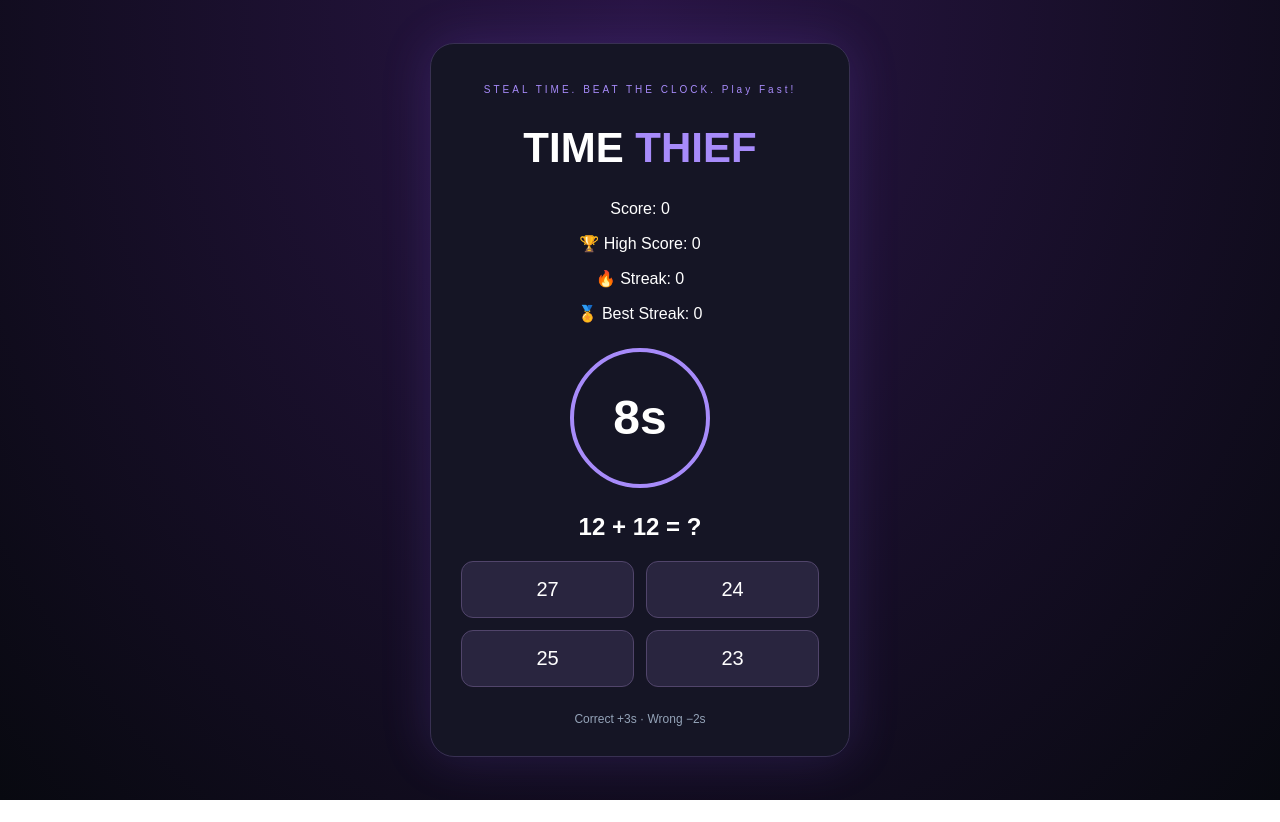
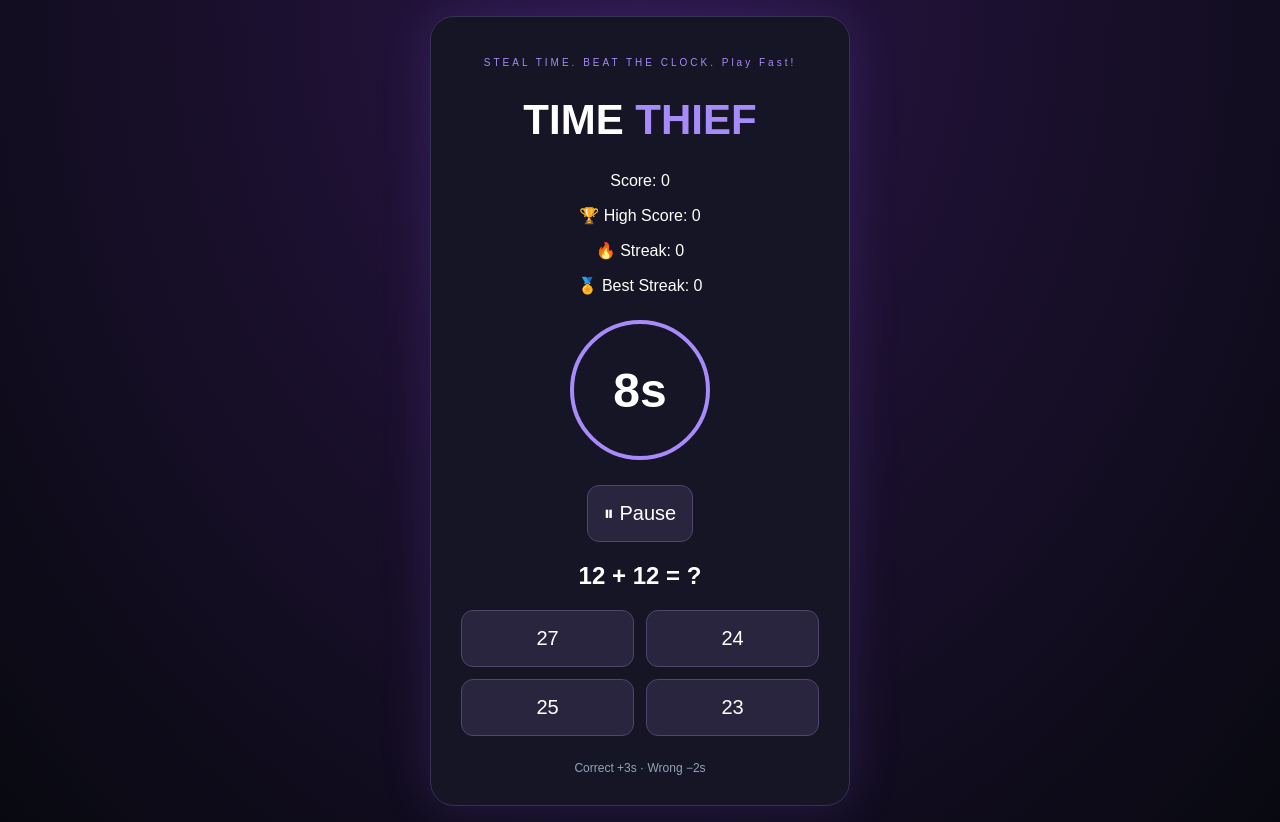
Before and after one commit to satyam959tiwari-dev/time_thief, a React (Vite) app: page / in a window 1280 px wide. Both pictures are taken after a click on the button "Start Game". Before the commit the page ends 800 px from the top, so only its background shows below. Built offline with nearby package versions, Linux system fonts and the light colour scheme.

Commit message:
pause feature added

```diff
--- a/src/App.jsx
+++ b/src/App.jsx
@@ -27,18 +27,20 @@ export default function App() {
   const [streak, setStreak] = useState(0);
   const [bestStreak, setBestStreak] = useState(0);
   const [bonus, setBonus] = useState("");
+  const [paused, setPaused] = useState(false);
 
   const playing = started && time > 0;
+  const running = playing && !paused;
 
   useEffect(() => {
-    if (!playing) return;
+    if (!running) return;
 
     const timer = setInterval(() => {
       setTime((t) => Math.max(0, t - 1));
     }, 1000);
 
     return () => clearInterval(timer);
-  }, [playing]);
+  }, [running]);
 
   useEffect(() => {
     localStorage.setItem("highScore", highScore);
@@ -52,10 +54,11 @@ export default function App() {
     setStreak(0);
     setBestStreak(0);
     setBonus("");
+    setPaused(false);
   }
 
   function checkAnswer(option) {
-    if (!playing || !question) return;
+    if (!playing || !question || paused) return;
 
     setBonus("");
 
@@ -107,6 +110,12 @@ export default function App() {
 
       <div className={`timer ${time <= 3 ? "danger" : ""}`}>{time}s</div>
 
+      {playing && (
+        <button onClick={() => setPaused((p) => !p)}>
+          {paused ? "▶ Resume" : "⏸ Pause"}
+        </button>
+      )}
+
       {playing ? (
         <>
           <h2>
@@ -115,7 +124,11 @@ export default function App() {
 
           <div className="options">
             {question.options.map((option) => (
-              <button key={option} onClick={() => checkAnswer(option)}>
+              <button
+                key={option}
+                disabled={paused}
+                onClick={() => checkAnswer(option)}
+              >
                 {option}
               </button>
             ))}
```
